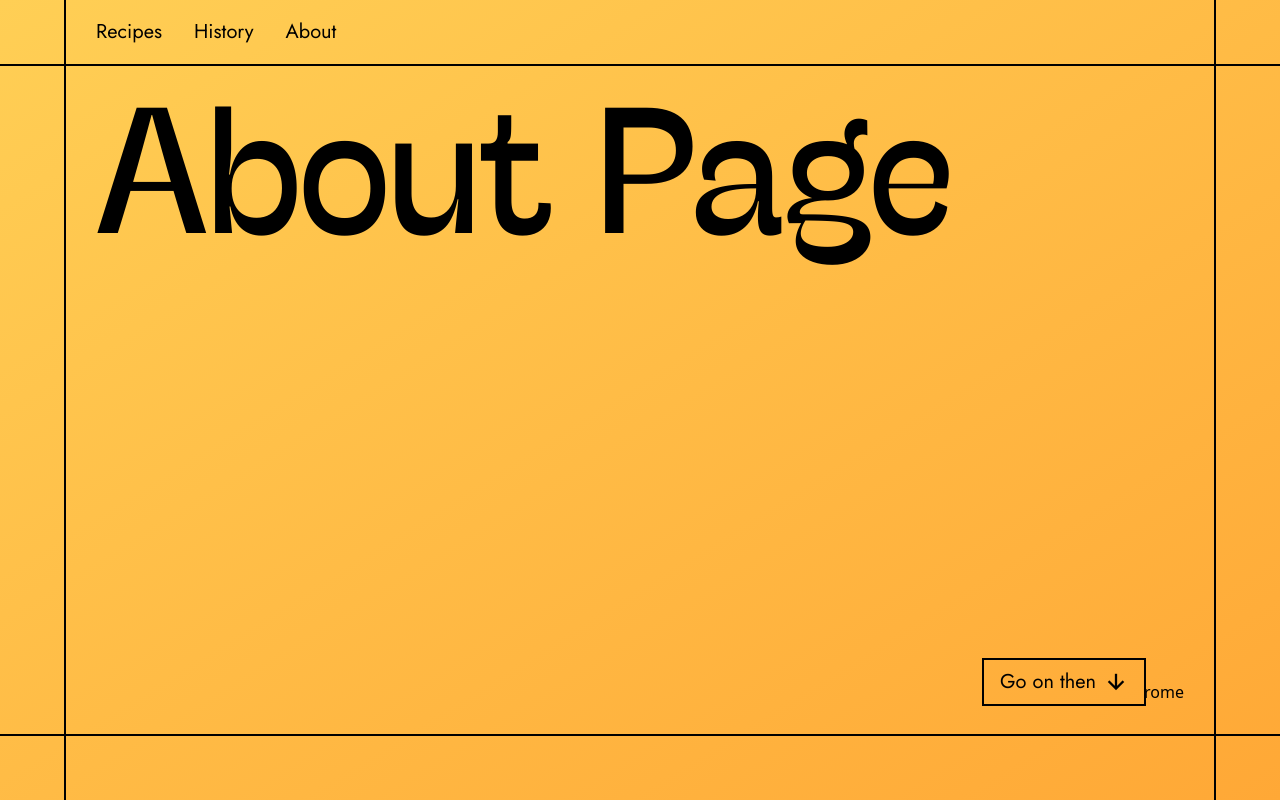
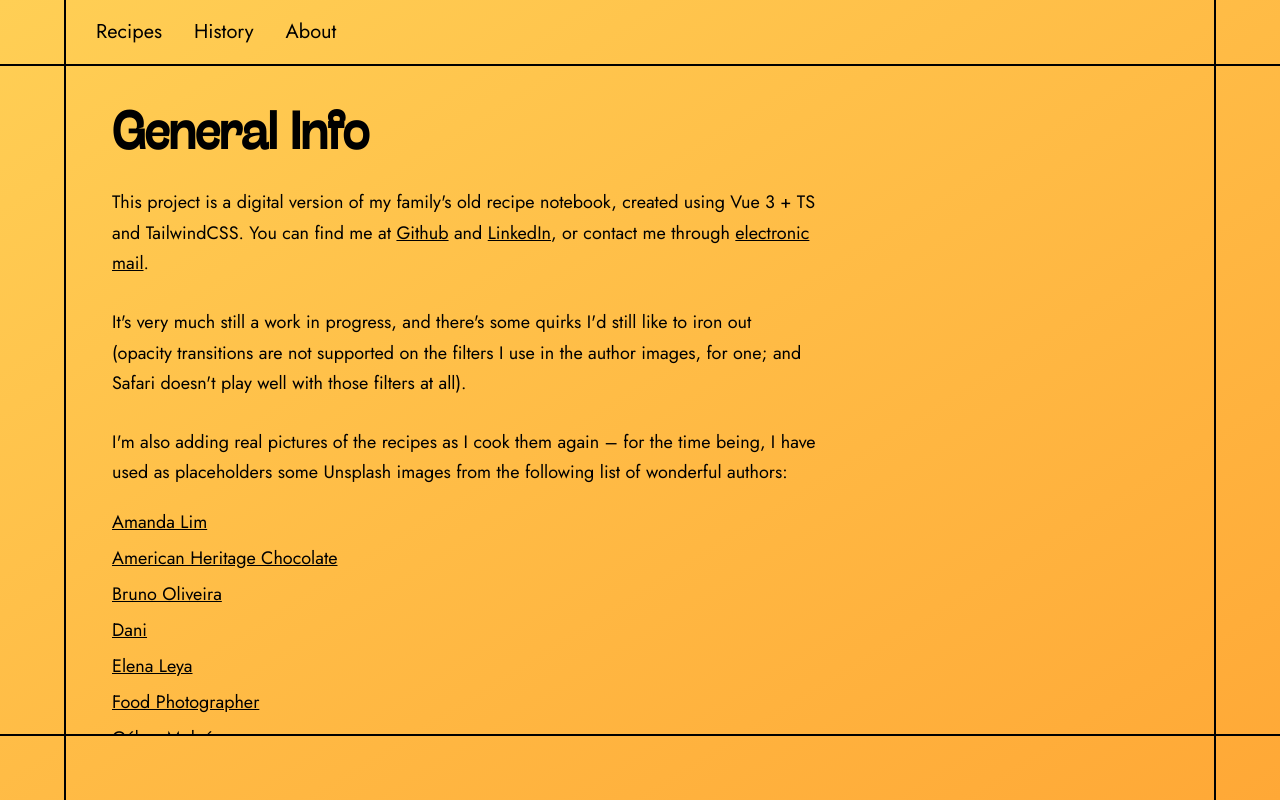
Before and after one commit to caiosimonbreda/family-cookbook, a Vue app: page /about in a window 1280 px wide. Built offline with nearby package versions, Linux system fonts and the light colour scheme.

Commit message:
About contents

```diff
--- a/src/views/About.vue
+++ b/src/views/About.vue
@@ -1,24 +1,62 @@
 <script setup lang="ts">
+const authorInfo = [
+    { name: 'Amanda Lim', url: 'https://unsplash.com/@mandimelanie' },
+    { name: 'American Heritage Chocolate', url: 'https://unsplash.com/@americanheritagechocolate' },
+    { name: 'Bruno Oliveira', url: 'https://unsplash.com/@boliveira' },
+    { name: 'Dani', url: 'https://unsplash.com/@frokz' },
+    { name: 'Elena Leya', url: 'https://unsplash.com/@foodistika' },
+    { name: 'Food Photographer', url: 'https://unsplash.com/@phototastyfood' },
+    { name: 'Gábor Molnár', url: 'https://unsplash.com/@gabormolnar92' },
+    { name: 'Gary Moreton-Jones', url: 'https://unsplash.com/@ptfoods' },
+    { name: 'Girl with red hat', url: 'https://unsplash.com/@girlwithredhat' },
+    { name: 'Glen Carrie', url: 'https://unsplash.com/@glencarrie' },
+    { name: 'Henry Perks', url: 'https://unsplash.com/@hjkp' },
+    { name: 'Iñigo De la Maza', url: 'https://unsplash.com/@idelamaza' },
+    { name: 'Jen Theodore', url: 'https://unsplash.com/@jentheodore' },
+    { name: 'Jordane Mathieu', url: 'https://unsplash.com/@mat_graphik' },
+    { name: 'Kamala Bright', url: 'https://unsplash.com/@riosamba' },
+    { name: 'Matheus Ferrero', url: 'https://unsplash.com/@matheusferrero' },
+    { name: 'Nik', url: 'https://unsplash.com/@helloimnik' },
+    { name: 'Pure Julia', url: 'https://unsplash.com/@purejulia' },
+    { name: 'Scott Eckersley', url: 'https://unsplash.com/@scotteckersley' },
+    { name: 'Max Griss', url: 'https://unsplash.com/@grissphoto' },
+    { name: 'Marcie Douglass', url: 'https://unsplash.com/@marcied' },
+    { name: 'Daniel Dan', url: 'https://unsplash.com/@outsideclick' }
+];
+
+
 
 </script>
 
 <template>
-    <main class="flex flex-col w-full h-full overflow-scroll snap-both snap-proximity scroll-smooth">
-        <section class="flex flex-col w-full min-h-[calc(100vh-128px)] max-h-[1000px] snap-center">
-            <h1 class="font-stinger text-[14vw] leading-[75%] p-8">About Page</h1>
+    <main class="flex flex-col w-full h-full overflow-scroll snap-both snap-proximity scroll-smooth font-jost">
+        <section
+            class="flex flex-col w-full lg:h-[calc(100vh-128px)] overflow-none lg:overflow-y-auto snap-proximity snap-both">
+            <div class="flex flex-col gap-7 w-full margin-auto min-h-[calc(100vh-64px)] md:min-h-[calc(100vh-128px)] snap-start p-12 overflow-scroll"
+                id="a-family-matter" ref="aFamilyMatter">
+                <h2 class="font-stinger text-[3.25rem] leading-[110%] font-bold mb-0.5 -mt-3">General Info</h2>
+                <p class="hyphens-none text-xl md:text-lg leading-normal lg:leading-[1.7] xl:w-2/3">
+                    This project is a digital version of my family's old recipe notebook, created using Vue 3 + TS and
+                    TailwindCSS. You can find me at <a class="underline" href="https://github.com/caiosimonbreda">Github</a> and <a class="underline" href="https://www.linkedin.com/in/caiosimonbreda/">LinkedIn</a>, or contact me through <a class="underline" href="mailto:caiosimonbreda@gmail.com">electronic mail</a>.
+                </p>
+                <p class="hyphens-none text-xl md:text-lg leading-normal lg:leading-[1.7] xl:w-2/3">
+                    It's very much still a work in progress, and there's some quirks I'd still like to iron out
+                    (opacity transitions are not supported on the filters I use in the author images, for one; and Safari
+                    doesn't play well with those filters at all).
+                </p>
+                <p class="hyphens-none text-xl md:text-lg leading-normal lg:leading-[1.7] xl:w-2/3">
+                    I'm also adding real pictures of the recipes as I cook them again – for the time being, I have used as
+                    placeholders some Unsplash images from the following list of wonderful authors:
+                </p>
 
-            <div class="flex flex-row w-full h-full items-end justify-end p-8">
-                <button class="flex font-jost outline outline-2 outline-black text-xl items-center px-4 py-2">
-                    Go on then
-                    <span
-                        class="material-symbols-outlined pl-2">
-                        arrow_downward
-                    </span>
-                </button>rome
+                <ul class="flex flex-col gap-2 -mt-2 underline cursor-pointer w-fit">
+                    <li class="text-xl md:text-lg hover:text-2xl hover:leading-[120%] transition-all duration-200 cursor-pointer" v-for="author in authorInfo"><a :href="author.url">{{ author.name }}</a></li>
+                </ul>
+
             </div>
+
         </section>
 
-    </main>
-</template>
+    </main></template>
 
 <style scoped></style>
--- a/src/views/Family.vue
+++ b/src/views/Family.vue
@@ -76,7 +76,7 @@ const aFamilyMatter = ref<HTMLDivElement>()
             <h2 class="font-stinger text-[3.25rem] leading-[110%] font-bold mb-0.5 -mt-3">A Family Matter</h2>
             <p class="hyphens-none text-xl md:text-lg leading-normal lg:leading-[1.7] xl:w-2/3">
               On what may have been a beautiful day in the mid 1980s, my maternal grandmother picked up a plain-looking
-              yellow notebook at the supermarket during a grocery run at my aunt Claudia's request. My aunt, about 16
+              yellow notebook at the store during a grocery run at my aunt Claudia's request. My aunt, about 16
               years old at the time, wanted to start noting down her mum's recipes.
             </p>
             <p class="hyphens-none text-xl md:text-lg leading-normal lg:leading-[1.7] xl:w-2/3">
```
